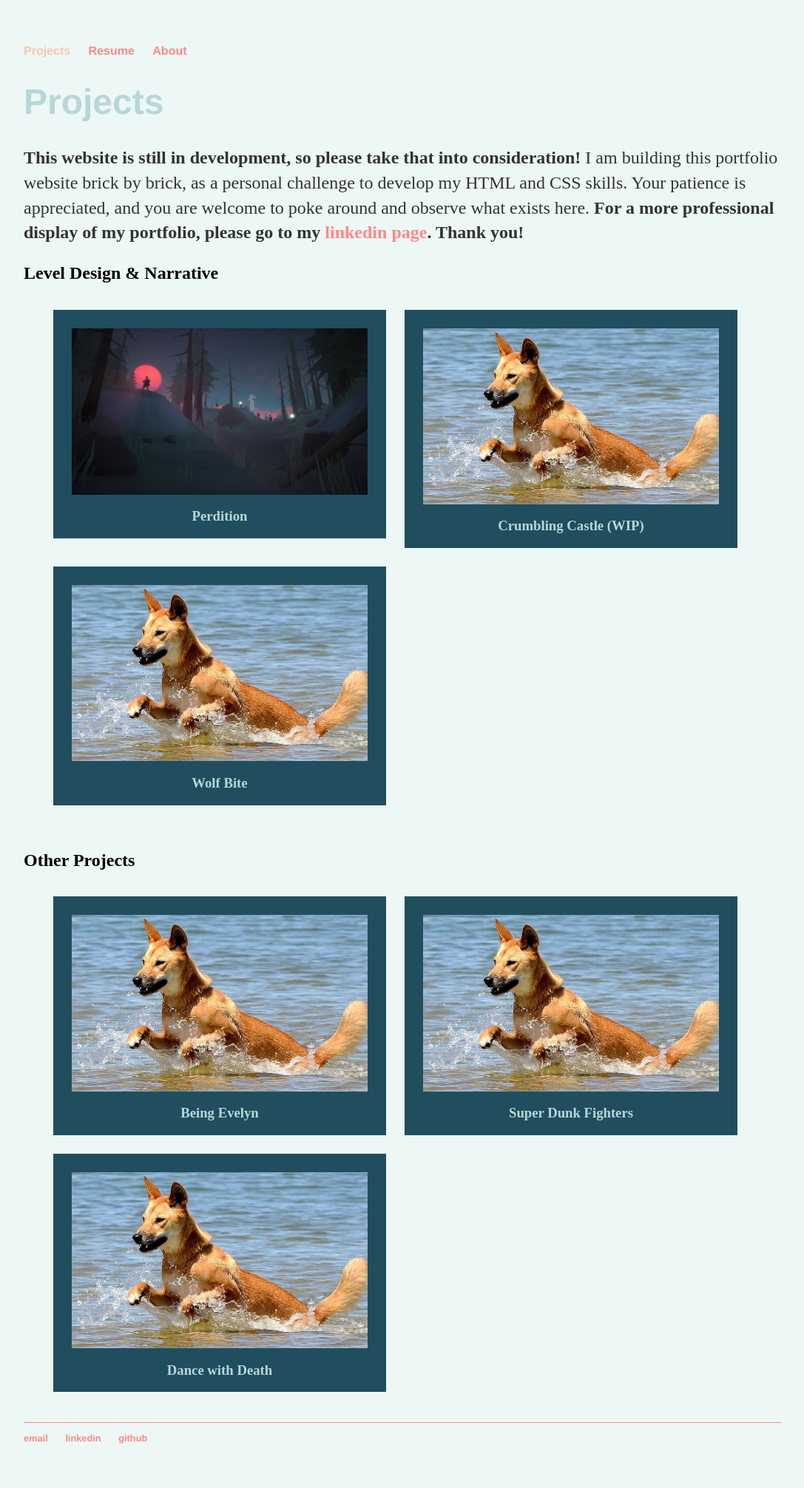
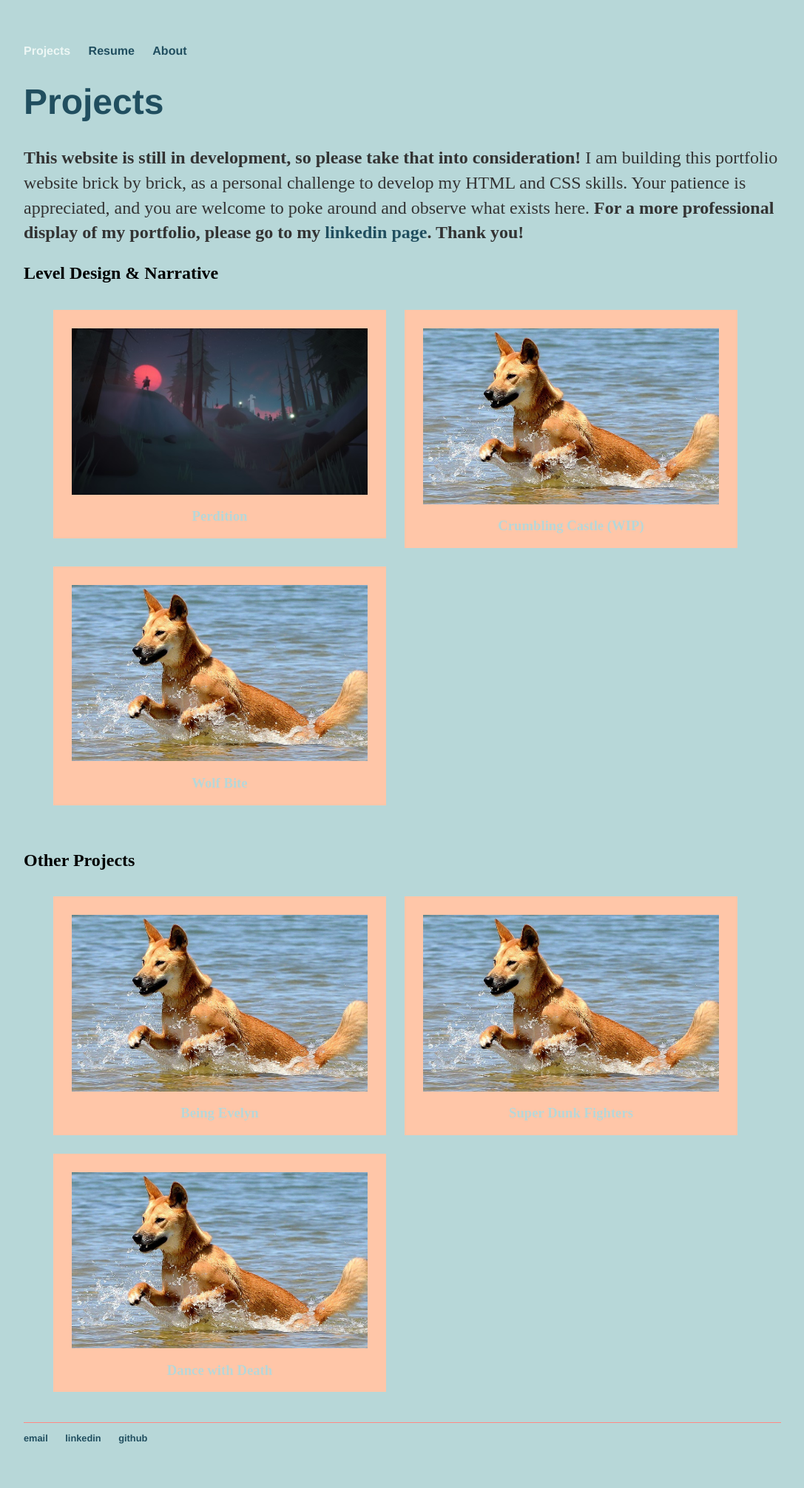
Before and after one commit to digigrant/digigrant.github.io, a Jekyll site: the page built from index.html, in a window 1280 px wide. Shown: the whole page at 74% size, without its empty margins (96-1183 px from the left). Built offline with Jekyll 4.4.1, drawn with Linux system fonts in a browser that asks for light colours.

Commit message:
Update main.scss

```diff
--- a/_sass/main.scss
+++ b/_sass/main.scss
@@ -9,7 +9,7 @@ $font-family: 'Helvetica', 'Arial', 'Sans-Serif';
 
 body
 {
-    background-color: $color1;
+    background-color: $color2;
     margin: 60px auto;
     width: 80%;
 }
@@ -31,7 +31,7 @@ nav ul, footer ul
 a
 {
     text-decoration: none;
-    color: $color5;
+    color: $color3;
 
     &:hover
     {
@@ -43,7 +43,7 @@ h1
 {
     font-size: 3em;
     font-family: $font-family;
-    color: $color2;
+    color: $color3;
 }
 
 p
@@ -61,7 +61,7 @@ footer
 
 .current
 {
-  color: $color4;
+  color: $color1;
 }
 
 .row
@@ -77,7 +77,7 @@ footer
         {
             float: left;
             width: 450px;
-            background-color: $color3;
+            background-color: $color4;
             margin-right: 25px;
             margin-bottom: 25px;
 
@@ -101,7 +101,7 @@ footer
         {
             .col
             {
-                background-color: $color2;
+                background-color: $color4;
 
                 h3
                 {
```
